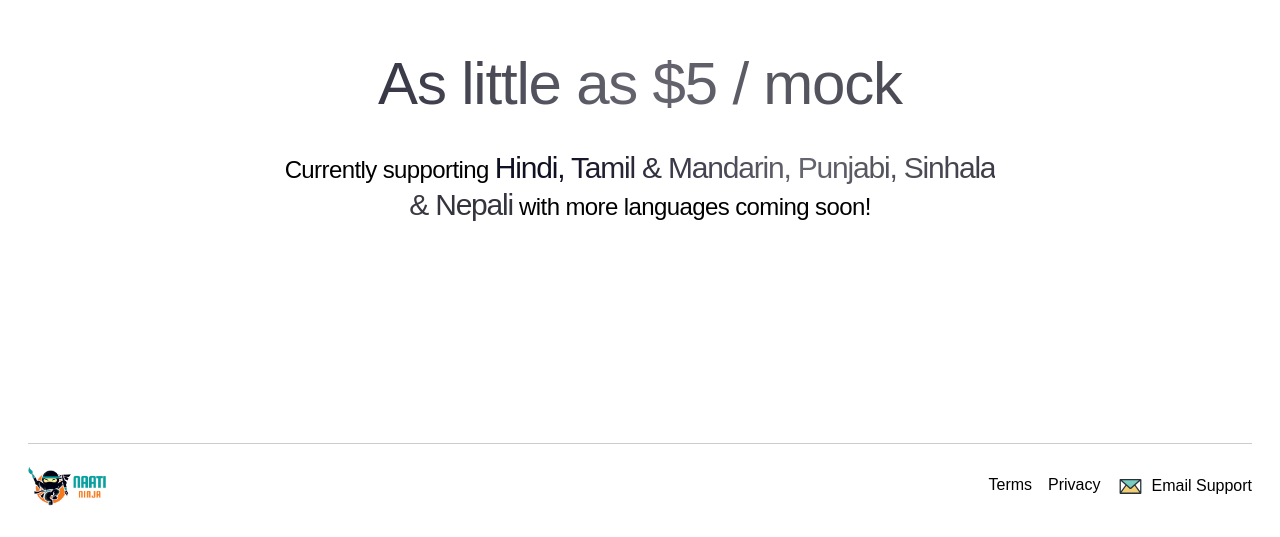
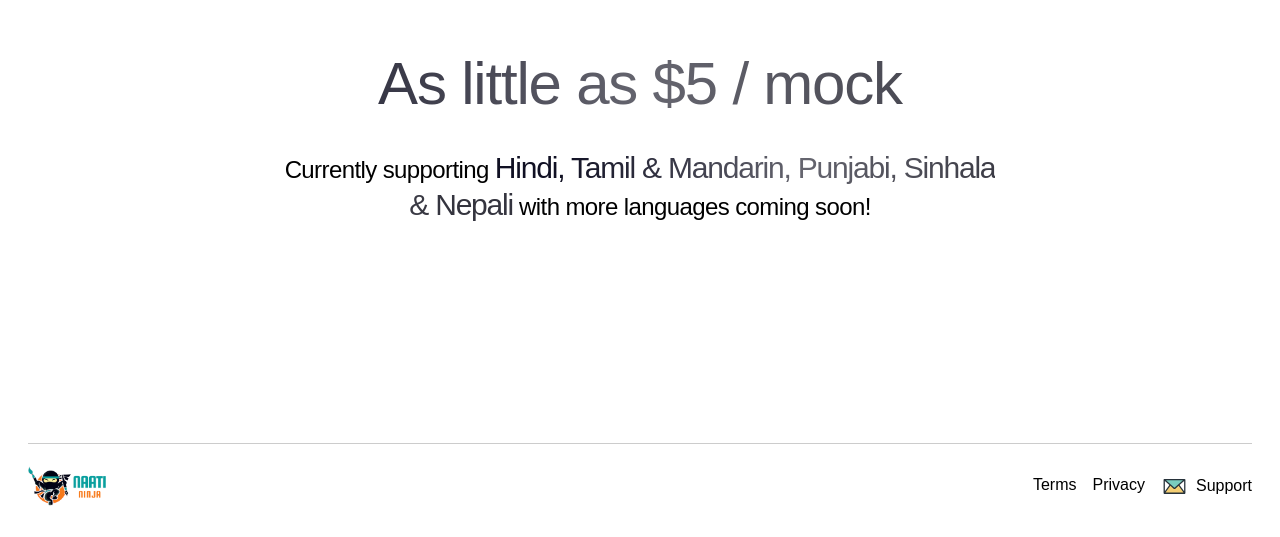
Before and after one commit to naatiai/naati-ninja, a Next.js app: page / in a window 1280 px wide. Shown: the part 4311-4848 px from the top of the page. Built offline with nearby package versions, Linux system fonts and the light colour scheme; no server answers; a web font is replaced by a local one.

Commit message:
Support Text

```diff
--- a/app/mock-test/[id]/results-client.tsx
+++ b/app/mock-test/[id]/results-client.tsx
@@ -168,6 +168,13 @@ export default function ResultsClient({
         </div>
       )}
 
+      {/* Unmarked alert */}
+      {userMock.total_score === null && (
+        <div className="mb-6 bg-yellow-100 border border-yellow-400 text-yellow-800 p-4 rounded-md max-w-lg mx-auto text-center">
+          Grading is typically instant but can sometimes take between 2-4 hours for some tests. If your result is still unmarked after this period, please contact support@naatininja.com
+        </div>
+      )}
+
       {/* Mock Title and Status */}
       <div className="flex justify-between items-center mb-6">
         {mockData && (
@@ -177,6 +184,7 @@ export default function ResultsClient({
           </div>
         )}
         <div className="text-right">
+          {userMock.total_score !== null && (
             <span
               className={`inline-block px-3 py-1 rounded-full text-white ${
                 userMock.passed ? 'bg-green-500' : 'bg-red-500'
@@ -184,6 +192,7 @@ export default function ResultsClient({
             >
               {userMock.passed ? 'Passed' : 'Failed'}
             </span>
+          )}
           <span className="mt-2 inline-block ml-3 px-3 py-1 rounded-full text-white bg-blue-500">
             {userMock.total_score
               ? `Score: ${userMock.total_score}%`
--- a/components/home/Footer.tsx
+++ b/components/home/Footer.tsx
@@ -38,7 +38,7 @@ const Footer = () => {
                   width={27}
                   height={27}
                 />
-                Email Support
+                Support
               </Link>
             </Tooltip>
           </div>
```
Lines whose indentation alone changed are shown as unchanged.
